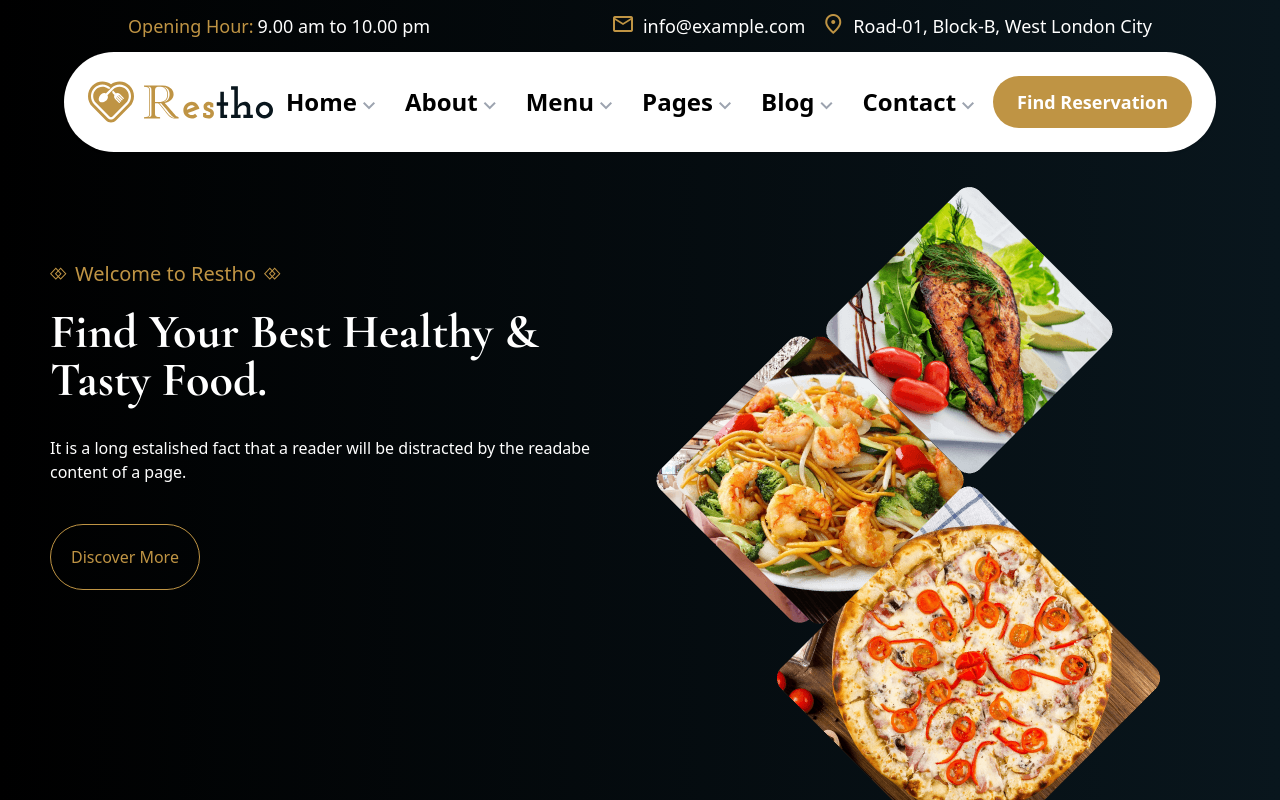
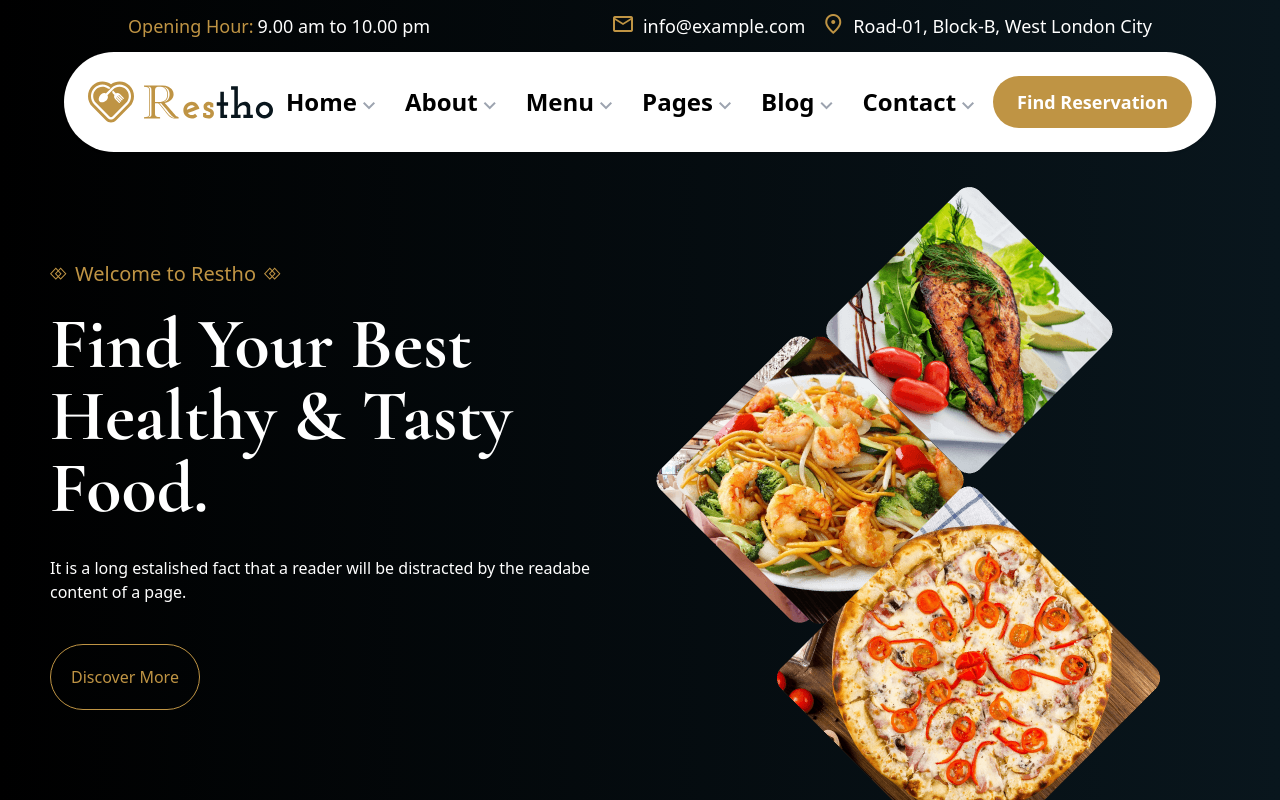
Before and after one commit to AdeCode/restho-landing, a React (Create React App) app: page / in a window 1280 px wide. Shown: the top 800 px of the page. Built offline with nearby package versions, Linux system fonts and the light colour scheme.

Commit message:
fixed prod alignment

```diff
--- a/src/components/Banner.js
+++ b/src/components/Banner.js
@@ -16,7 +16,7 @@ function Banner() {
                         <h3 className='text-primaryText text-lg lg:text-xl'>Welcome to Restho</h3>
                     <img src={sub} alt='sub'/>
                 </div>
-                <h2 className='text-lg lg:text-5xl font-bold font-cormorant mb-8'>Find Your Best Healthy &amp; Tasty Food.</h2>
+                <h2 className='text-lg lg:text-7xl font-bold font-cormorant mb-8'>Find Your Best Healthy &amp; Tasty Food.</h2>
                 <p className='mb-10'>It is a long estalished fact that a reader will be distracted by the readabe content of a page.</p>
 
                 <button className='border border-primaryText text-primaryText py-5 px-5 rounded-full'>Discover More</button>
```
